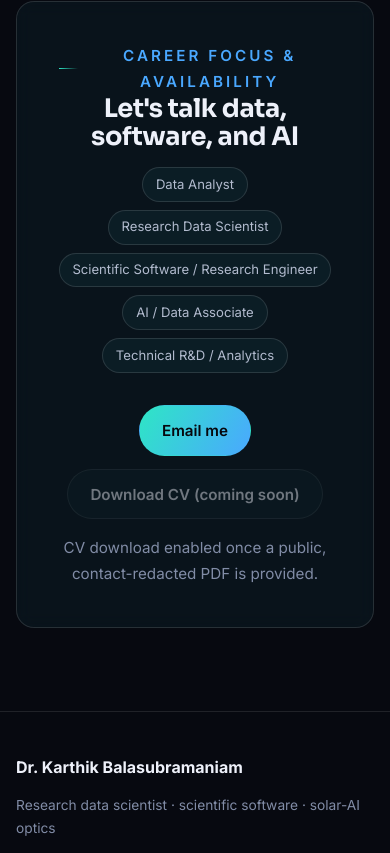
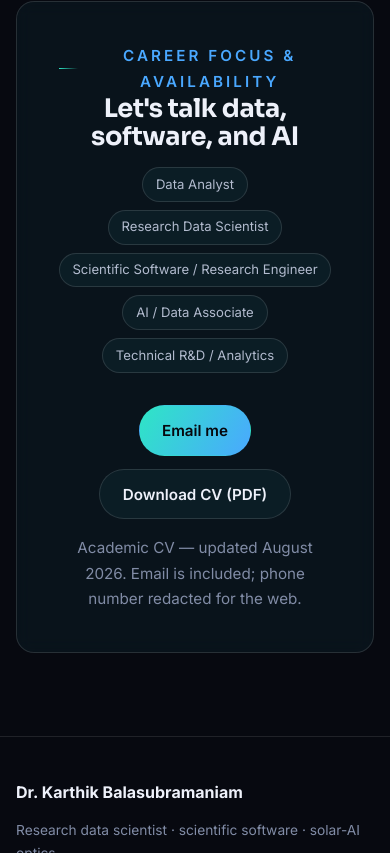
Before and after one commit to karthikab7/karthikab7.github.io, a plain HTML site: page data.html in a window 390 px wide. Shown: the part 7196-8049 px from the top of the page. Drawn offline with Linux system fonts and the light colour scheme.

Commit message:
data: enable CV download button (phone-redacted PDF)
The Data & AI page had its own disabled CV button; point it at the same
assets/Karthik_Balasubramaniam_CV.pdf as the astrophysics page.

Co-Authored-By: Claude Opus 4.8 <noreply@anthropic.com>

```diff
--- a/data.html
+++ b/data.html
@@ -170,9 +170,9 @@
         </ul>
         <div class="hero__cta" style="justify-content:center">
           <a class="btn btn--primary" href="mailto:karthikedu77@gmail.com">Email me</a>
-          <a class="btn btn--ghost" aria-disabled="true" href="#" title="A public, phone-redacted CV PDF is needed before this is enabled.">Download CV (coming soon)</a>
+          <a class="btn btn--ghost" href="assets/Karthik_Balasubramaniam_CV.pdf" download title="Academic CV (PDF)">Download CV (PDF)</a>
         </div>
-        <p class="muted" style="margin-top:1rem">CV download enabled once a public, contact-redacted PDF is provided.</p>
+        <p class="muted" style="margin-top:1rem">Academic CV — updated August 2026. Email is included; phone number redacted for the web.</p>
       </div>
     </section>
   </main>
```
